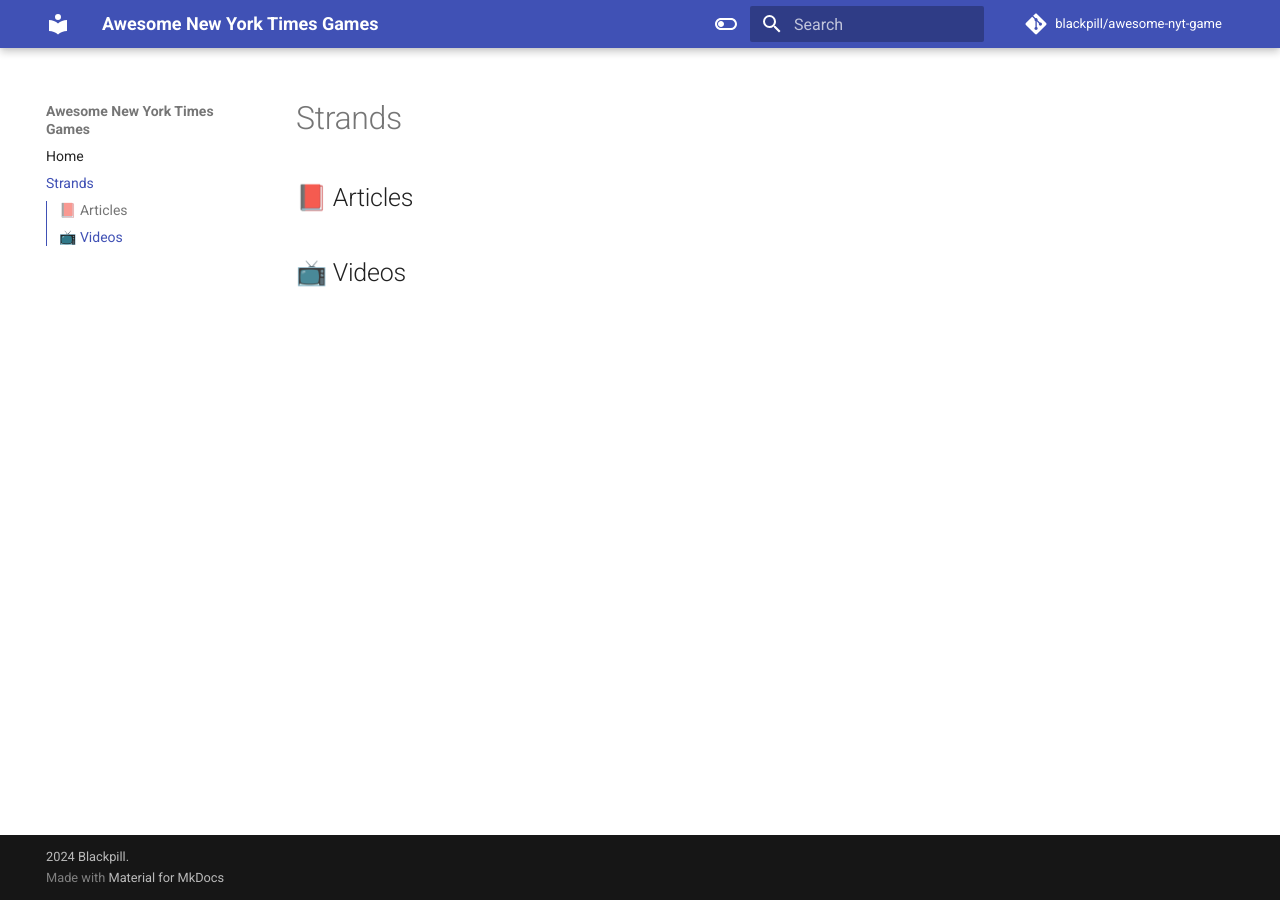
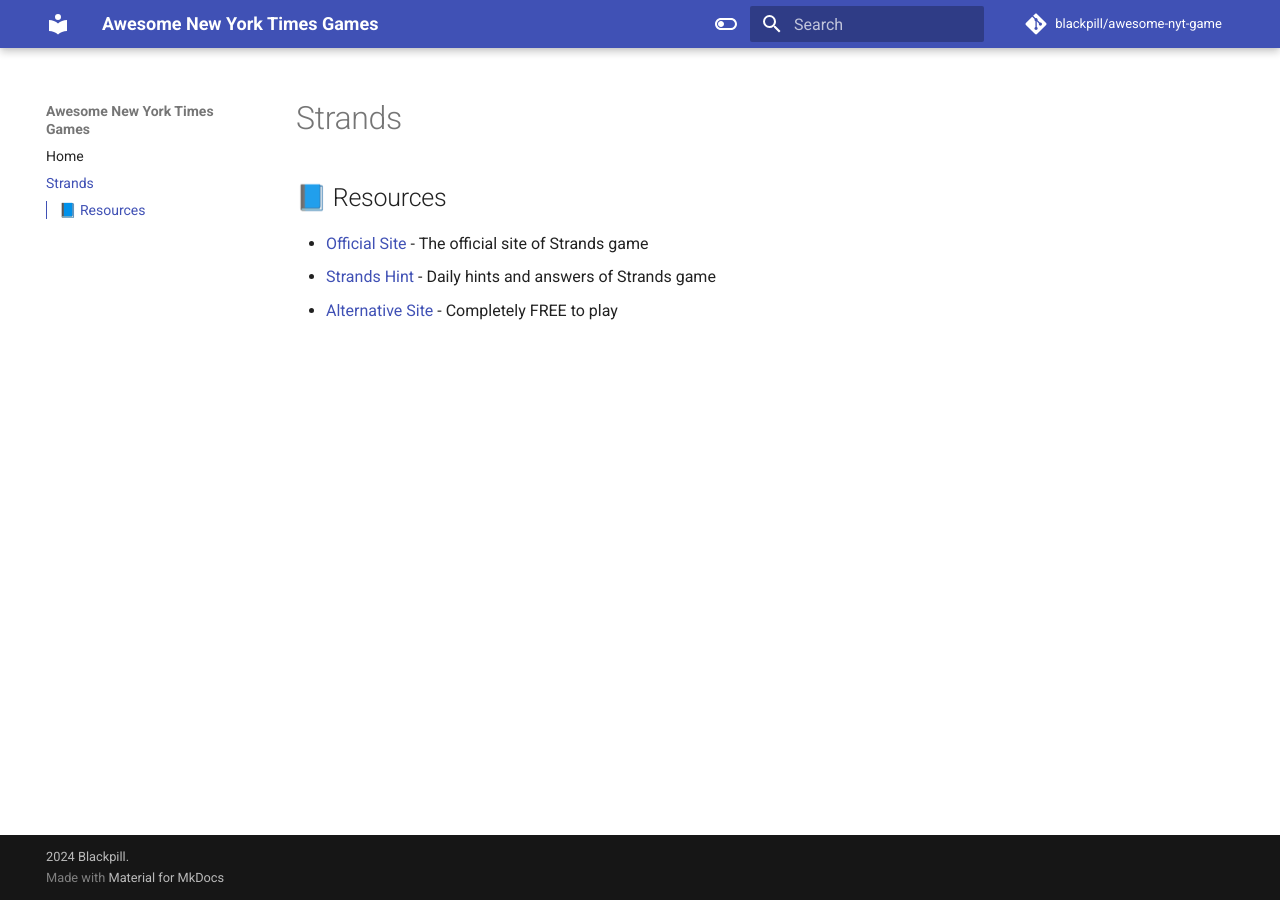
Before and after one commit to blackpill/awesome-nyt-game, an MkDocs documentation site: the page built from docs/strands.md, in a window 1280 px wide. Built offline with MkDocs 1.6.1 and Material for MkDocs 9.7.7, drawn with Linux system fonts in a browser that asks for light colours; comment, search, counter and statistics services are not loaded.

Commit message:
add the first three resources

```diff
--- a/docs/strands.md
+++ b/docs/strands.md
@@ -1,4 +1,7 @@
 # Strands
 
-## 📕 Articles
-## 📺 Videos
+## 📘 Resources
+
+- [Official Site](https://www.nytimes.com/games/strands) - The official site of Strands game
+- [Strands Hint](https://strandshint.top) - Daily hints and answers of Strands game
+- [Alternative Site](https://strandsgame.net) - Completely FREE to play
```
